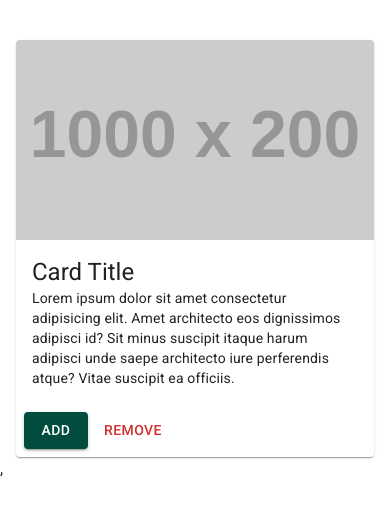
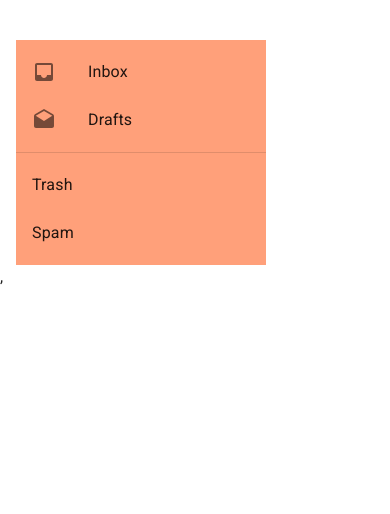
Before and after one commit to willluna/materialUI-react-vite, a React (Vite) app: page / in a window 390 px wide. Shown: the top 514 px of the page. Built offline with nearby package versions, Linux system fonts and the light colour scheme.

Commit message:
Curso Material UI #10: Navbar responsive (Parte #01) List component

```diff
--- a/src/App.jsx
+++ b/src/App.jsx
@@ -1,12 +1,12 @@
 import { Container} from  "@mui/material"
-import BluuCard from "./BluuCard";
+import Navbar from "./navbar/Navbar";
 
 
 
 export default function App() {
     return(
       <Container sx={{mt:5}}>
-        <BluuCard/>
+        <Navbar />
       </Container>
     );
 }
--- /dev/null
+++ b/src/navbar/NavListDrawer.jsx
@@ -0,0 +1,47 @@
+import { Box, Divider, List, ListItem, ListItemButton, ListItemIcon, ListItemText } from "@mui/material";
+import InboxIcon from "@mui/icons-material/Inbox";
+import DraftsIcon from "@mui/icons-material/Drafts";
+
+export default function NavListDrawer() {
+    return (
+        <Box sx={{width: 250, bgcolor: "lightsalmon"}}>
+            <nav>
+                <List>
+                    <ListItem>
+                        <ListItemIcon>
+                            <InboxIcon/>
+                        </ListItemIcon>
+                        <ListItemText primary="Inbox"/>
+                    </ListItem>
+                    <ListItem>
+                        <ListItemIcon>
+                            <DraftsIcon/>
+                        </ListItemIcon>
+                        <ListItemText primary="Drafts"/>
+                    </ListItem>
+                </List>
+            </nav>
+            <Divider/>
+            <nav>
+                <List>
+                    <ListItem disablePadding>
+                        <ListItemButton
+                            component="a"
+                            href="#trash"
+                        >
+                            <ListItemText>Trash</ListItemText>
+                        </ListItemButton>
+                    </ListItem>
+                    <ListItem disablePadding>
+                        <ListItemButton
+                            component="a"
+                            href="#spam"
+                        >
+                            <ListItemText>Spam</ListItemText>
+                        </ListItemButton>
+                    </ListItem>
+                </List>
+            </nav>
+        </Box>
+    )
+}
--- /dev/null
+++ b/src/navbar/Navbar.jsx
@@ -0,0 +1,9 @@
+import NavListDrawer from "./NavListDrawer";
+
+export default function Navbar(){
+    return(
+        <>
+            <NavListDrawer/>
+        </>
+    )
+}
```
